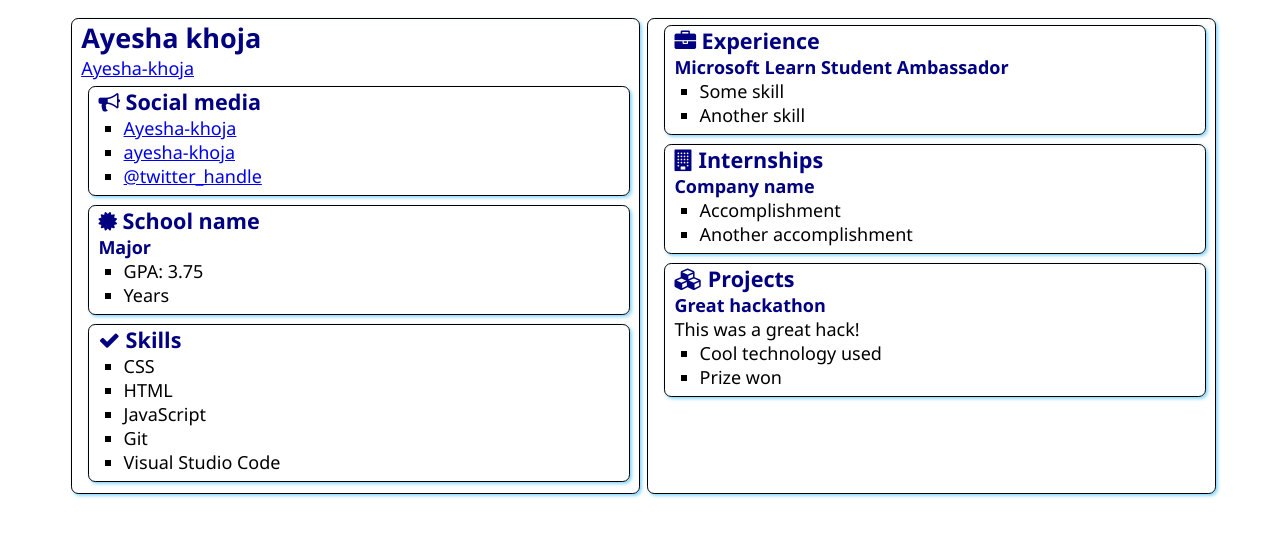
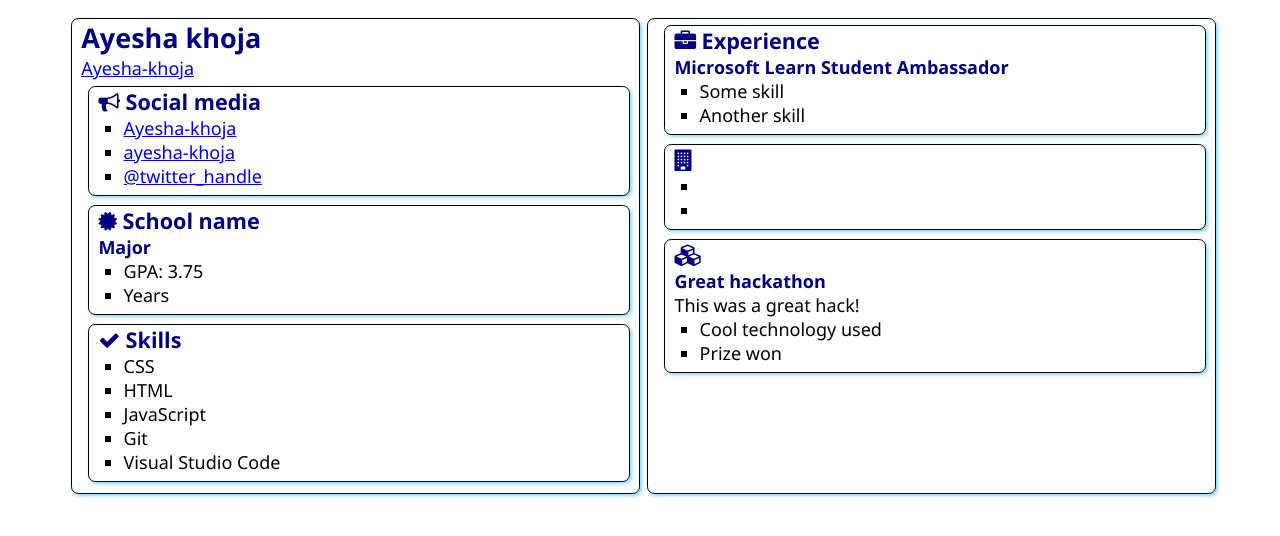
Before and after one commit to Ayesha-khoja/SATechnicalOnboarding, a plain HTML site: page src/index.html in a window 1280 px wide. Drawn offline with Linux system fonts and the light colour scheme.

Commit message:
Update index.html

```diff
--- a/src/index.html
+++ b/src/index.html
@@ -21,7 +21,7 @@
                     Social media
                 </h2>
                 <ul>
-                    <li><a href="https://github.com/Ayesha-khoja<handle>">Ayesha-khoja</a></li>
+                    <li><a href="https://github.com/Ayesha-khoja/<handle>">Ayesha-khoja</a></li>
                     <li><a href="https://www.linkedin.com/in/ayesha-khoja/<handle>">ayesha-khoja</a></li>
                     <li><a href="https://twitter.com/home<handle>">@twitter_handle</a></li>
                 </ul>
@@ -70,19 +70,19 @@
             <section class="box">
                 <h2>
                     <i class="fa fa-building" aria-hidden="true"></i>
-                    Internships
+
                 </h2>
 
-                <h3>Company name</h3>
+                <h3></h3>
                 <ul>
-                    <li>Accomplishment</li>
-                    <li>Another accomplishment</li>
+                    <li></li>
+                    <li></li>
                 </ul>
             </section>
             <section class="box">
                 <h2>
                     <i class="fa fa-cubes" aria-hidden="true"></i>
-                    Projects
+
                 </h2>
 
                 <h3>Great hackathon</h3>
```
